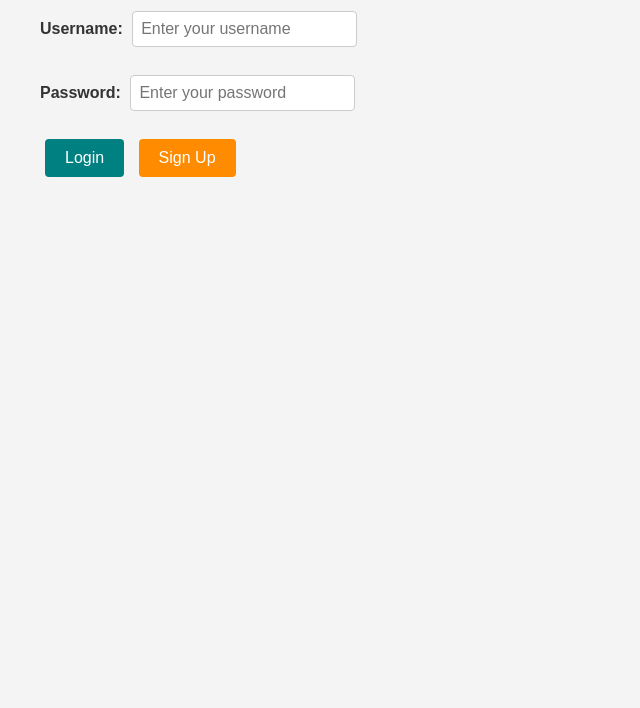
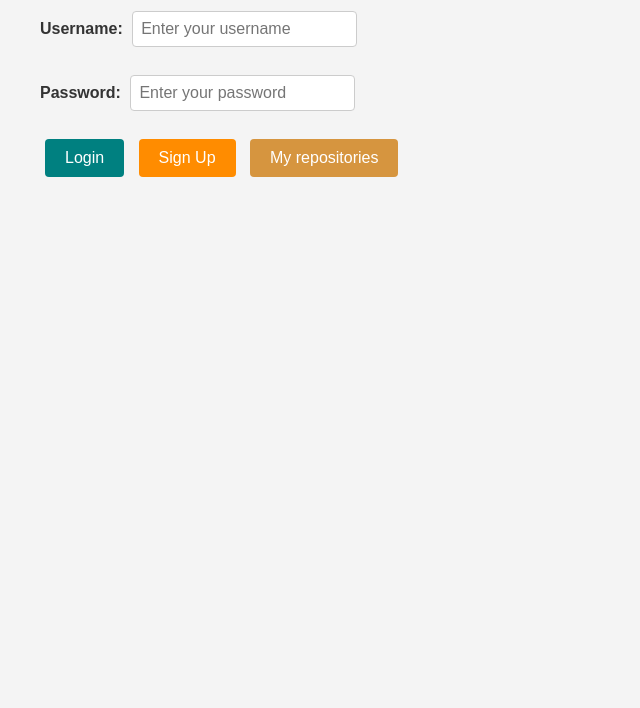
Before and after one commit to yossihi/exercise1, a plain HTML site: page index.html in a window 1280 px wide. Shown: the part 92-800 px from the top of the page, without its empty margins (0-640 px from the left). Drawn offline with Linux system fonts and the light colour scheme.

```diff
--- a/index.css
+++ b/index.css
@@ -38,3 +38,7 @@ button {
 .secondary-btn {
     background-color: #ff8c00;
 }
+
+.repo-btn {
+    background-color: rgb(214, 149, 63);
+}
--- a/index.html
+++ b/index.html
@@ -21,6 +21,7 @@
 
     <a href="login.html"><button class="primary-btn">Login</button></a>
     <a href="sign.html"><button class="secondary-btn">Sign Up</button></a>
+    <a href="https://github.com/yossihi?tab=repositories"><button class="repo-btn">My repositories</button></a>
 
 
 
```
